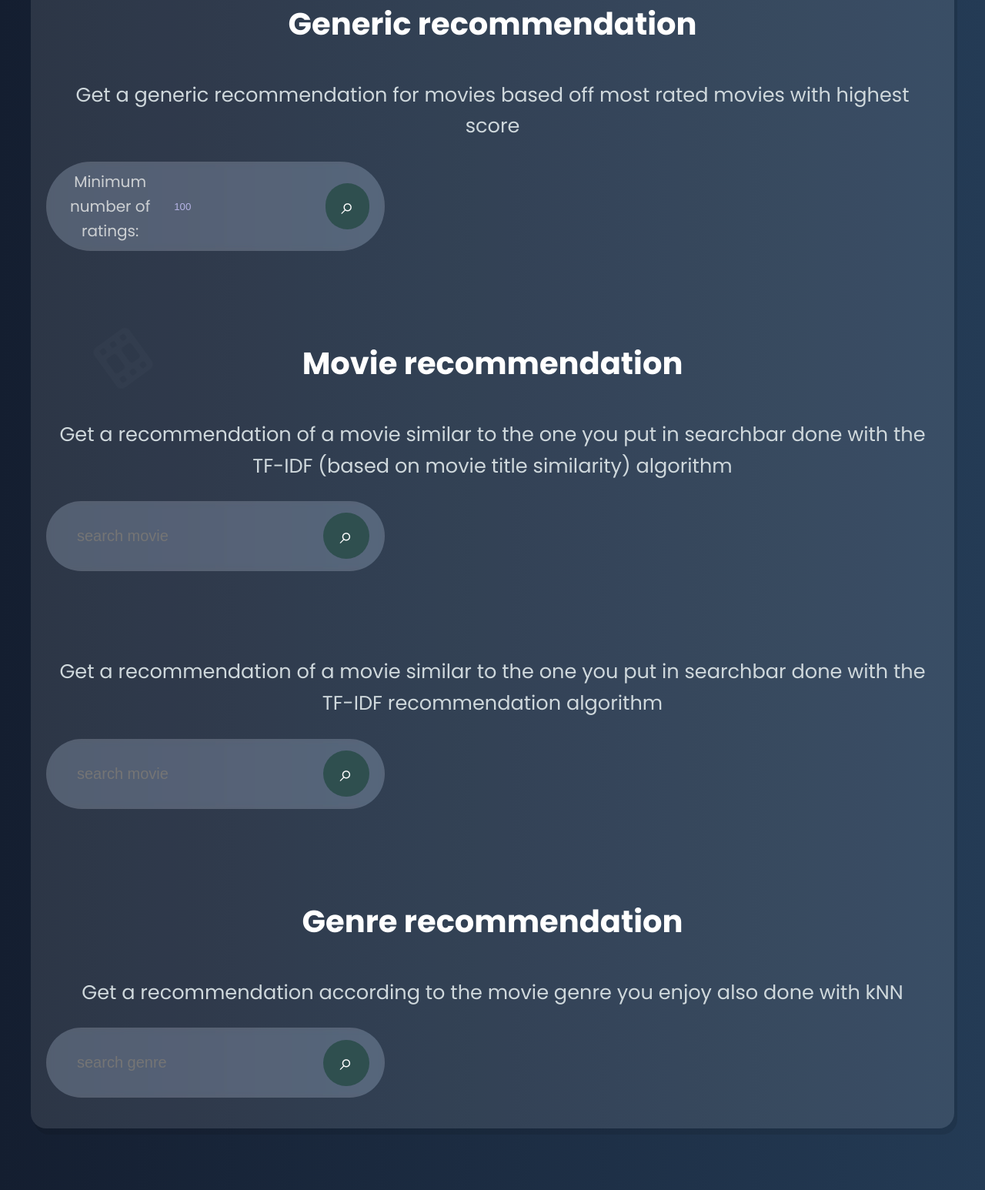
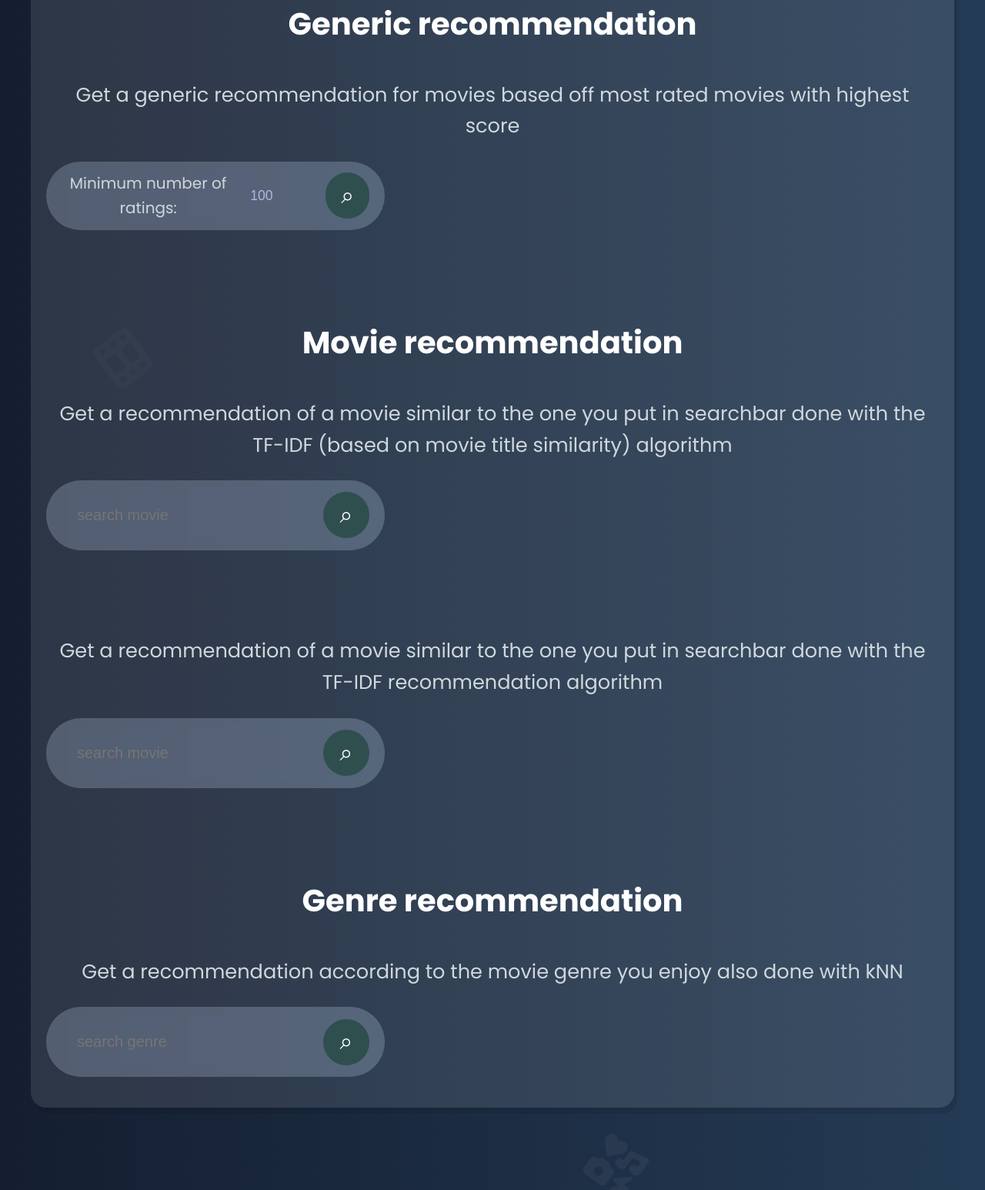
Before and after one commit to VeIskar/Movie-Recommendation-System, a Flask app: page / in a window 1280 px wide. Shown: the part 361-1907 px from the top of the page at 77% size. Run offline with Flask 3, Linux system fonts and the light colour scheme; some libraries are stand-ins or nearby versions.

Commit message:
add: responsiveness, changed css and html

```diff
--- a/static/style.css
+++ b/static/style.css
@@ -1,7 +1,17 @@
+:root {
+    --txt-color: #cfd8dc;
+    --hover-color: #404970;
+    --input-bg-color: rgba(255, 255, 255, 0.2);
+    --box-bg-color: rgba(255, 255, 255, 0.1);
+    --input-txt-color: #cac7ff;
+    --form-pad: 20px;
+}
+
+
 body {
     font-family: 'Poppins';
     background: linear-gradient(to right, #141e30, #243b55);
-    color: #cfd8dc;
+    color: var(--txt-color);
     line-height: 1.6;
     margin: 0;
     overflow-x: hidden;
@@ -12,15 +22,15 @@ body {
     max-width: 1200px;
     margin: 0 auto;
     font-size: 20px;
-    padding: 20px;
-    color: rgb(205, 208, 211);
+    padding:var(--form-pad);
+    color: var(--txt-color);
 
 }
 
 main {
-    background: rgba(255, 255, 255, 0.1);
+    background: var(--box-bg-color);
     border-radius: 20px;
-    padding: 20px;
+    padding: var(--form-pad);
     box-shadow: 4px 8px rgba(0, 0, 0, 0.1);
 }
 
@@ -81,10 +91,13 @@ p {
     font-size: auto
 }
 
+#user_filter{
+    font-size: 1.1rem;
+}
+
 .generic-form label{
     text-align: center;
     align-items: center;
-    font-size: auto;
 }
 
 
--- a/templates/index.html
+++ b/templates/index.html
@@ -2,6 +2,7 @@
 <html lang="en">
 <head>
     <meta charset="UTF-8">
+    <meta name="viewport" content="width=device-width, initial-scale=1.0">
     <title>Movie Recommendations</title>
     <link rel="preconnect" href="https://fonts.googleapis.com">
     <link rel="preconnect" href="https://fonts.gstatic.com" crossorigin>
@@ -30,30 +31,33 @@
             <h1>Movie Recommender System</h1>
             <br>
 
+            <section class="generic-recoms">
                 <h3>Generic recommendation</h3>
                 <p class="genericTxt">Get a generic recommendation for movies based off
                     most rated movies with highest score
                 </p>
 
-
                 <form id="recommendation-form" class="generic-form">
                     <label for="user_filter">Minimum number of ratings: </label>
-                <input type="number" id="user_filter" name="user_filter" min="0" value="100">
+                    <input type="number" id="user_filter" name="user_filter" min="0" max="1000" value="100">
                     <button type="submit">⌕</button>
                 </form>
-            <div id="recommendations">
 
-            </div>
+                <div id="recommendations"></div>
+
+            </section>
 
             <br><br>
 
+            <section class="tfidf-recoms">
                 <h3>Movie recommendation</h3>
                 <p class="tfidfMovieTxt">Get a recommendation of a movie similar to the one you put in searchbar done with the TF-IDF (based on movie title similarity) algorithm</p>
                 <form id="recommendation-tfidf-movie" class="searchbar">
                     <input type="text" id="tfidf-mov-search" placeholder="search movie" name="tfidf-mov" list="movie-suggestions"  autocomplete="off">
                     <datalist id="movie-suggestions"></datalist>
-                <button type="submit">⌕</button>
+                    <button type="submit" aria-label="Search">⌕</button>
                 </form>
+
                 <div id="recommendations-tfidf"></div>
 
                 <br><br>
@@ -62,21 +66,26 @@
                 <form id="recommendation-tfidf-allsrch" class="searchbar">
                     <input type="text" id="tfidf-all-search" placeholder="search movie" name="tfidf-mov" list="movie-suggestions"  autocomplete="off">
                     <datalist id="movie-suggestions"></datalist>
-                <button type="submit">⌕</button>
+                    <button type="submit" aria-label="Search">⌕</button>
                 </form>
                 <div id="recommendations-tfidf-allsrch"></div>
 
+            </section>
+
             <br><br>
 
+            <section class="knnGen-recoms">
                 <h3>Genre recommendation</h3>
                 <p class="knnGenreTxt">Get a recommendation according to the movie genre you enjoy also done with kNN</p>
                 <form id="recommendation-knn-genre" class="searchbar">
                     <input type="text" id="knn-genre-search" placeholder="search genre" name="knn-genre" list="genre-suggestions" autocomplete="off">
                     <datalist id="genre-suggestions"></datalist>
-                <button type="submit">⌕</button>
+                    <button type="submit" aria-label="Search">⌕</button>
 
                 </form>
                 <div id="recommendations-genre"></div>
+
+            </section>
 
         </main>
 
```
Also changed, not shown: other parts of static/style.css (+35 -12 lines). Lines whose indentation alone changed are shown as unchanged.
